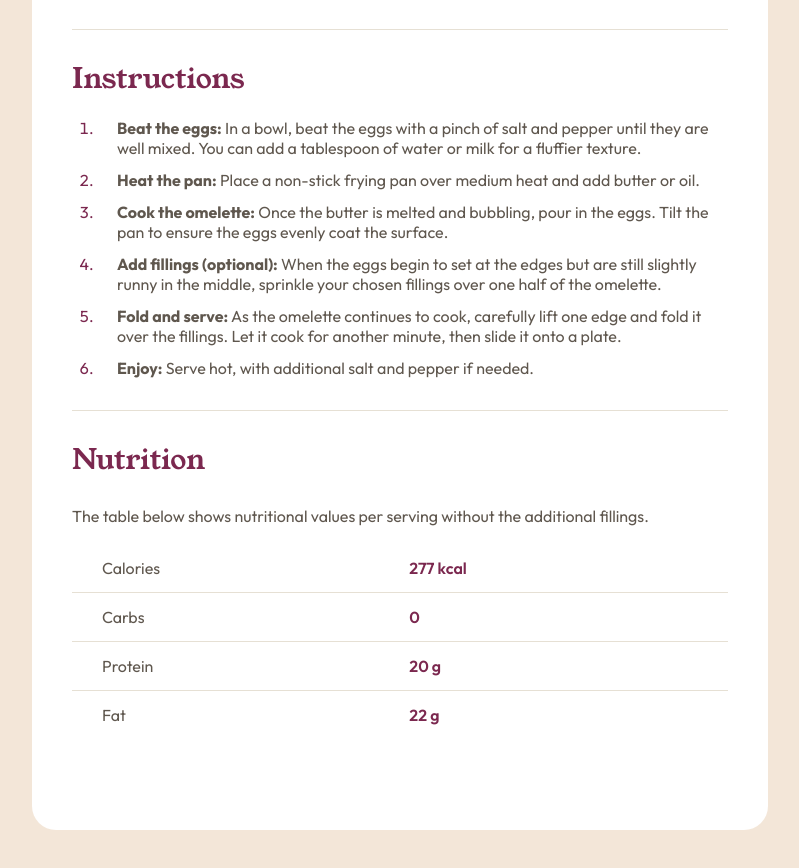
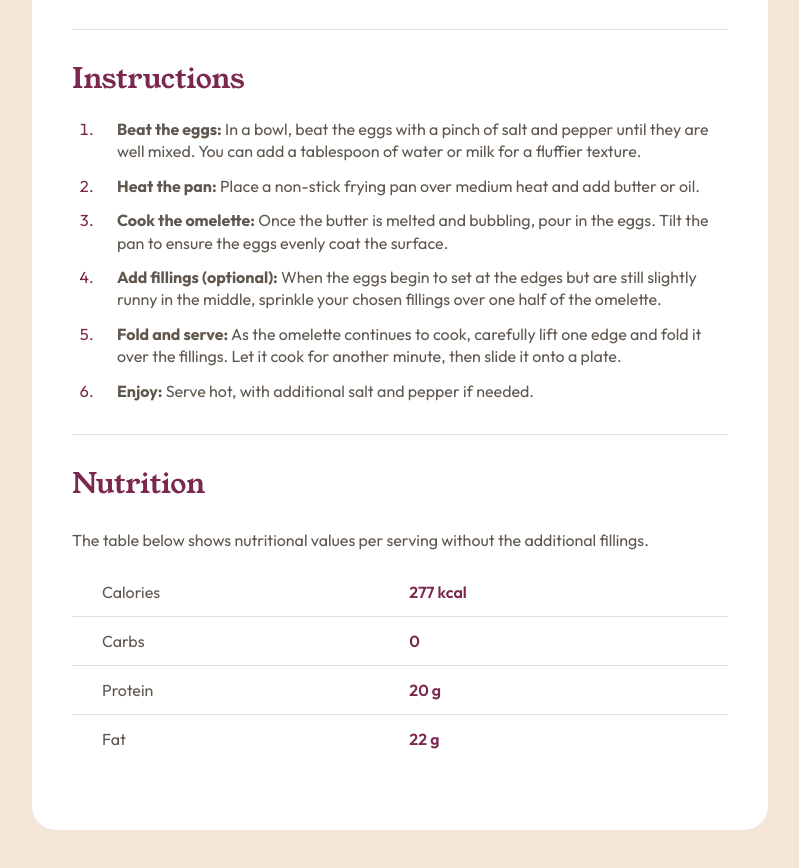
Before and after one commit to CHBNDJ/recipe-page, a plain HTML site: page index.html in a window 1280 px wide. Shown: the part 1063-1931 px from the top of the page, without its empty margins (320-1119 px from the left). Drawn offline with Linux system fonts and the light colour scheme.

Commit message:
init commit

```diff
--- a/index.css
+++ b/index.css
@@ -134,7 +134,7 @@ ul,ol li::marker {
 .card--instructions__list li {
     padding-left: 20px;
     margin-bottom: 12px;
-    line-height: 125%;
+    line-height: 140%;
 }
 
 .card--nutrition__title {
```
